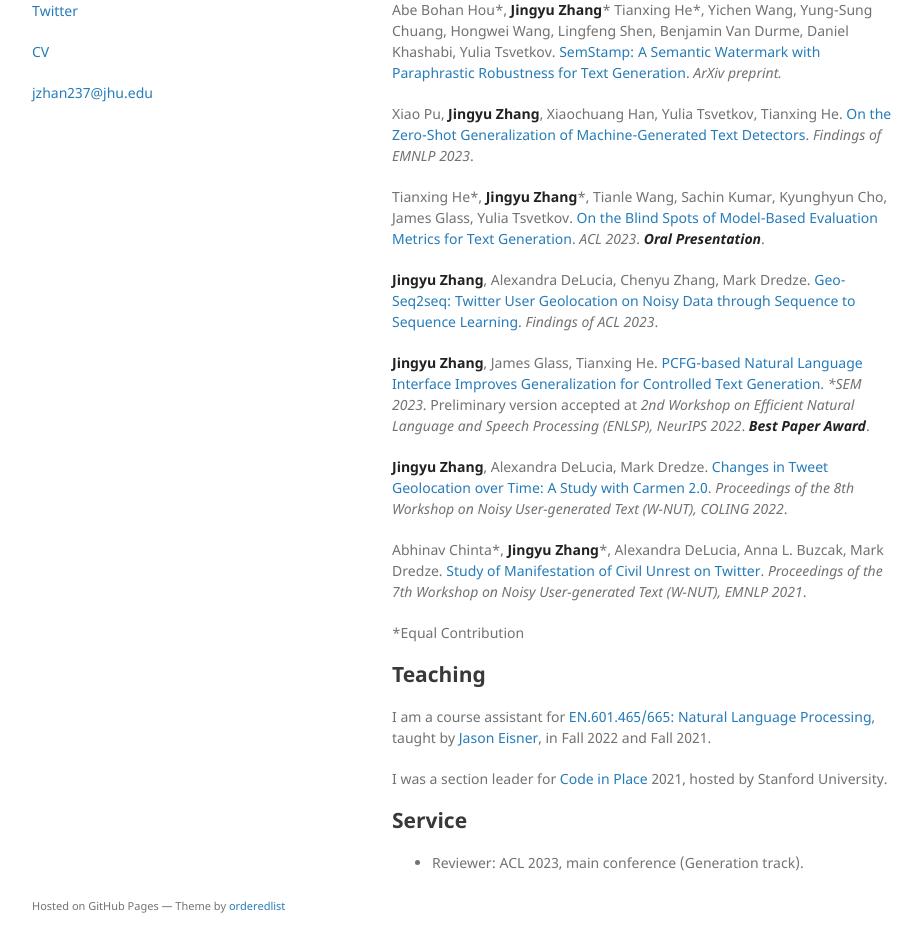
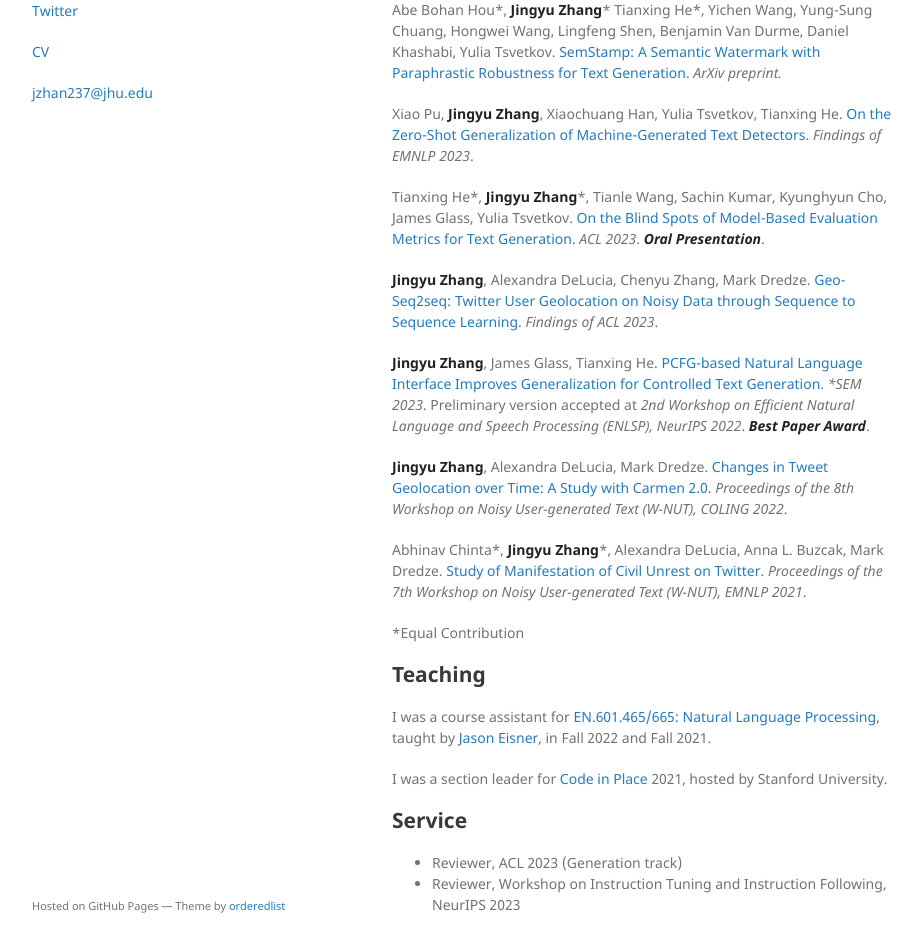
Before and after one commit to jackjyzhang/jackjyzhang.github.io, a Jekyll site: the page built from index.md, in a window 1280 px wide and 1378 px high. Shown: the part 393-1345 px from the top of the window, without its empty margins (178-1100 px from the left). Built offline with Jekyll 4.4.1, drawn with Linux system fonts in a browser that asks for light colours; comment, search, counter and statistics services are not loaded.

Commit message:
1202 update

```diff
--- a/assets/docs/cv.html
+++ /dev/null
@@ -1 +0,0 @@
-coming soon
--- a/index.md
+++ b/index.md
@@ -31,12 +31,14 @@ Abhinav Chinta\*, **Jingyu Zhang**\*, Alexandra DeLucia, Anna L. Buzcak, Mark Dr
 
 ## Teaching
 
-I am a course assistant for [EN.601.465/665: Natural Language Processing](https://www.cs.jhu.edu/~jason/465/), taught by [Jason Eisner](https://www.cs.jhu.edu/~jason), in Fall 2022 and Fall 2021.
+I was a course assistant for [EN.601.465/665: Natural Language Processing](https://www.cs.jhu.edu/~jason/465/), taught by [Jason Eisner](https://www.cs.jhu.edu/~jason), in Fall 2022 and Fall 2021.
 
 I was a section leader for [Code in Place](https://codeinplace.stanford.edu/) 2021, hosted by Stanford University.
 
 ## Service
-- Reviewer: ACL 2023, main conference (Generation track).
+
+- Reviewer, ACL 2023 (Generation track)
+- Reviewer, Workshop on Instruction Tuning and Instruction Following, NeurIPS 2023
 
 <!-- ## Fun Facts
 - I'm a big car person and a fan of [Formula One](https://www.formula1.com/) racing. My favorite driver is [Zhou Guanyu](https://en.wikipedia.org/wiki/Zhou_Guanyu), the first ever Chinese driver to compete in F1.
```
Also changed, not shown: 2 other files.
